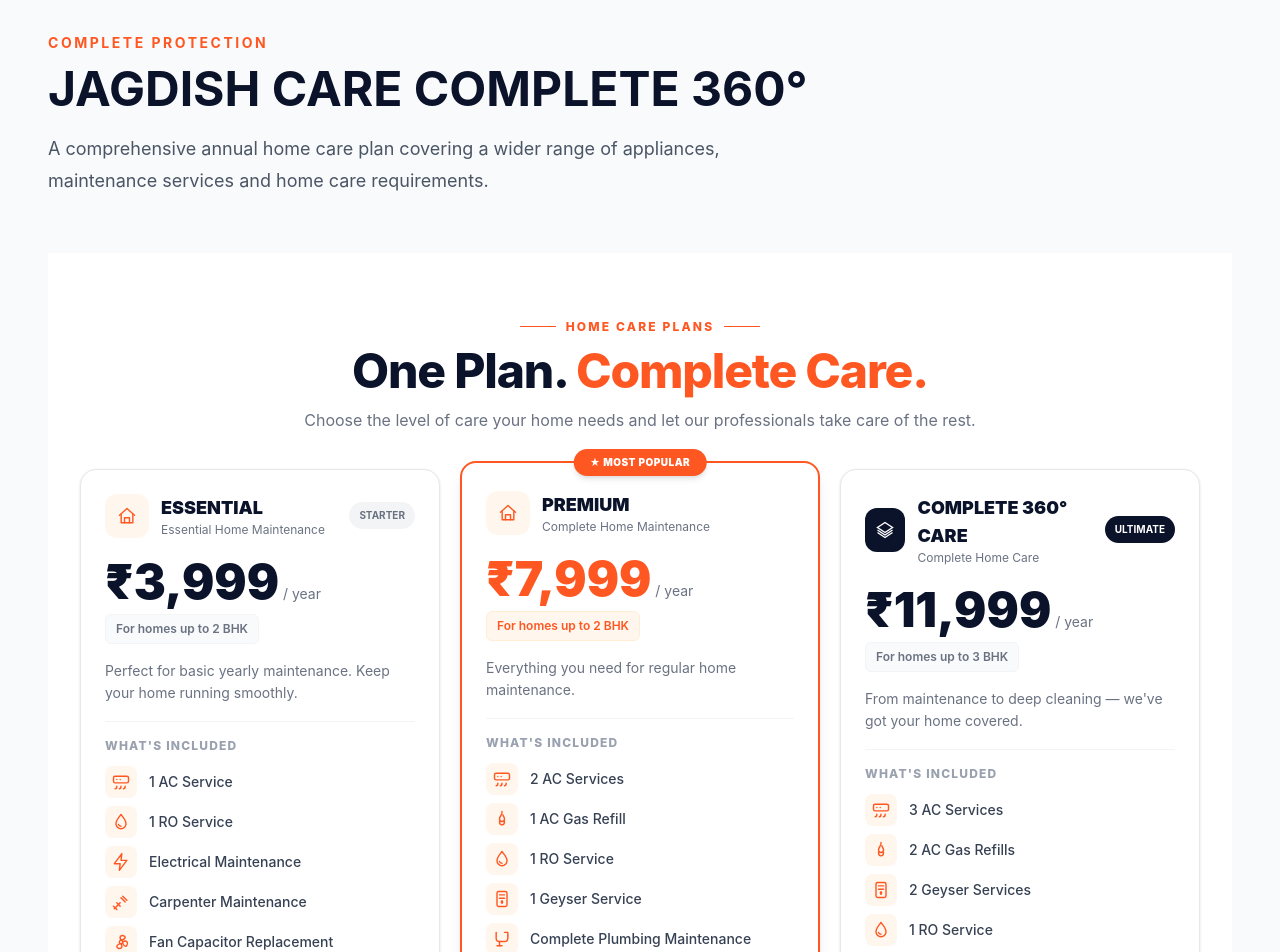
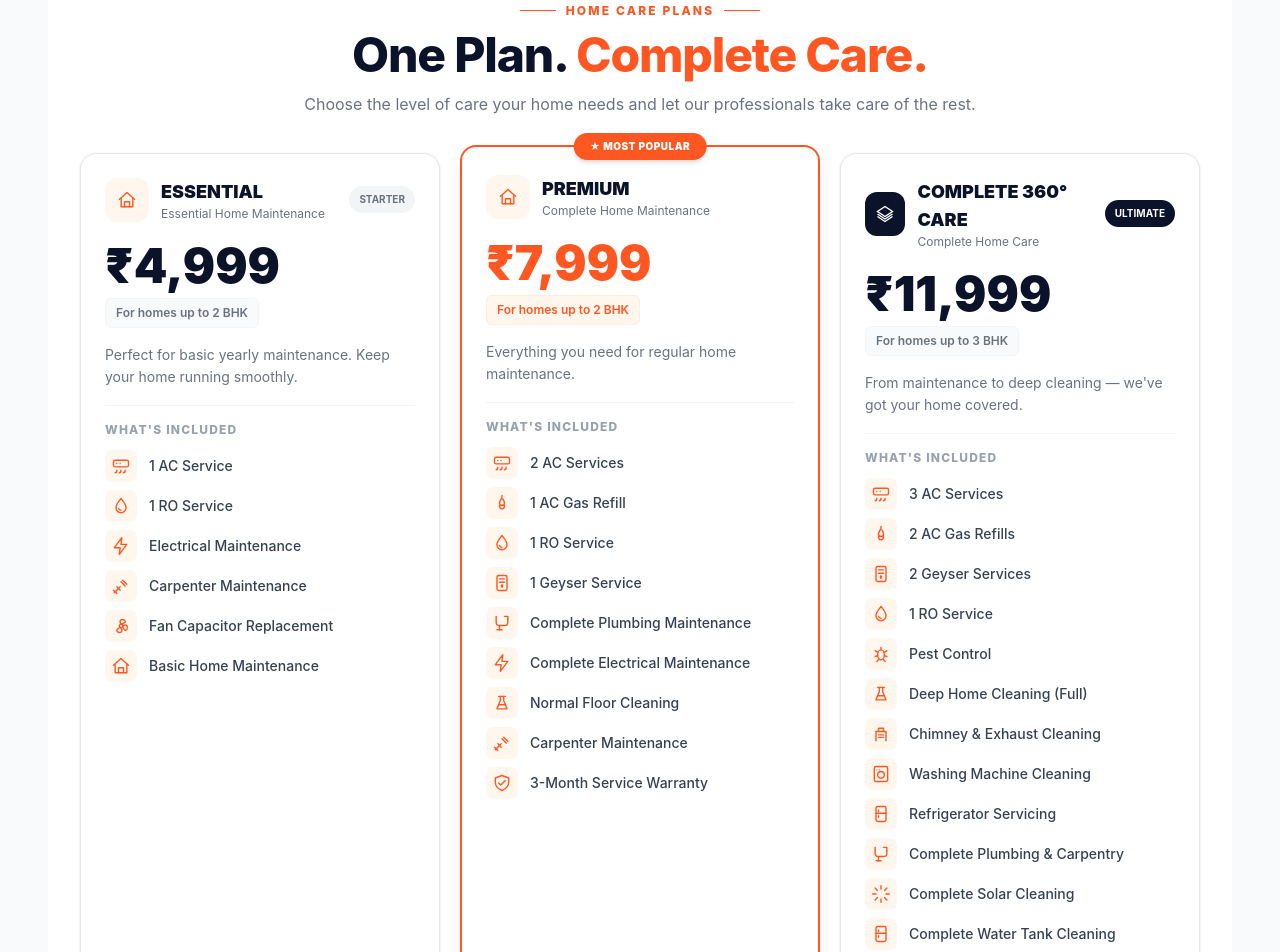
Before and after one commit to singhsubm/Jagdish-Care, a React (Vite) app: page /home-care-plans in a window 1280 px wide. Shown: the part 700-1652 px from the top of the page. Built offline with nearby package versions, Linux system fonts and the light colour scheme.

Commit message:
fix everything --

```diff
--- a/src/components/BookYourService.jsx
+++ b/src/components/BookYourService.jsx
@@ -158,7 +158,7 @@ const BookYourService = () => {
             {/* WhatsApp */}
 
             <a
-              href="https://wa.me/91XXXXXXXXXX"
+              href="https://wa.me/919415726796"
               target="_blank"
               rel="noreferrer"
               className="
@@ -242,7 +242,7 @@ const BookYourService = () => {
             {/* Call */}
 
             <a
-              href="tel:+91XXXXXXXXXX"
+              href="tel:+919415726796"
               className="
                 inline-flex
                 items-center
--- a/src/components/Care360Plans.jsx
+++ b/src/components/Care360Plans.jsx
@@ -108,6 +108,17 @@ const ServiceIcon = ({ type }) => {
     ),
 
     refrigerator: (
+      <>
+        <rect x="6" y="3" width="12" height="18" rx="2" />
+        <path d="M6 11h12M9 7v2M9 14v2" strokeLinecap="round" />
+      </>
+    ),
+    solar: (
+      <>
+        <path d="M12 2v4M12 18v4M4.93 4.93l2.83 2.83M16.24 16.24l2.83 2.83M2 12h4M18 12h4M4.93 19.07l2.83-2.83M16.24 7.76l2.83-2.83" />
+      </>
+    ),
+    "water tank": (
       <>
         <rect x="6" y="3" width="12" height="18" rx="2" />
         <path d="M6 11h12M9 7v2M9 14v2" strokeLinecap="round" />
@@ -455,12 +466,10 @@ const Care360Plans = () => {
               <div>
 
                 <span className="text-3xl lg:text-5xl font-black text-brand-dark">
-                  ₹3,999
+                  ₹4,999
                 </span>
 
-                <span className="text-xs lg:text-sm text-gray-500">
-                  {' '} / year
-                </span>
+
 
               </div>
 
@@ -671,9 +680,7 @@ const Care360Plans = () => {
                   ₹7,999
                 </span>
 
-                <span className="text-xs lg:text-sm text-gray-500">
-                  {' '} / year
-                </span>
+
 
               </div>
 
@@ -901,9 +908,7 @@ const Care360Plans = () => {
                   ₹11,999
                 </span>
 
-                <span className="text-xs lg:text-sm text-gray-500">
-                  {' '} / year
-                </span>
+
 
               </div>
 
@@ -994,6 +999,14 @@ const Care360Plans = () => {
 
                   <Feature icon="plumbing">
                     Complete Plumbing & Carpentry
+                  </Feature>
+
+                  <Feature icon="solar">
+                    Complete Solar Cleaning
+                  </Feature>
+
+                  <Feature icon="water tank">
+                    Complete Water Tank Cleaning
                   </Feature>
 
                   <Feature icon="ac">
--- a/src/components/Complete360Detail.jsx
+++ b/src/components/Complete360Detail.jsx
@@ -41,9 +41,7 @@ const Complete360Detail = () => {
                   ₹11,999
                 </span>
 
-                <span className="text-sm text-gray-500">
-                  / year
-                </span>
+
               </div>
 
               <p className="text-xs text-gray-500 mt-1">
@@ -232,6 +230,28 @@ const Complete360Detail = () => {
                   "Major woodwork/material extra",
                 ]}
               />
+              <Service
+                icon="☀️"
+                title="Complete Solar Cleaning"
+                quantity="Complete Solar Cleaning"
+                points={[
+                  "Solar panel cleaning",
+                  "Inverter inspection",
+                  "Cable and connection check",
+                  "System performance evaluation",
+                ]}
+              />
+              <Service
+                icon="💧"
+                title="Complete Water Tank Cleaning"
+                quantity="Complete Water Tank Cleaning"
+                points={[
+                  "Water tank cleaning",
+                  "Pipe and outlet inspection",
+                  "Sediment removal",
+                  "Disinfection and sanitization",
+                ]}
+              />
 
             </div>
 
@@ -335,9 +355,7 @@ const Complete360Detail = () => {
                   ₹11,999
                 </span>
 
-                <span className="text-xs text-gray-500">
-                  / year
-                </span>
+
               </div>
 
               <div className="mt-5 space-y-2 text-xs text-gray-600">
@@ -347,11 +365,17 @@ const Complete360Detail = () => {
                 <p>✓ Deep Home Cleaning</p>
                 <p>✓ Pest Control</p>
                 <p>✓ Plumbing + Electrical</p>
+                <p>✓ Carpentry</p>
+                <p>✓ Chimney & Exhaust Cleaning</p>
+                <p>✓ Washing Machine Cleaning</p>
+                <p>✓ Refrigerator Servicing</p>
+                <p>✓ Last-Month AC Refresh</p>
                 <p>✓ 6-Month Warranty</p>
-                <p>✓ Last-Month AC Refresh</p>
               </div>
 
-              <button className="mt-6 w-full py-3.5 rounded-xl bg-brand-orange text-white font-bold text-sm hover:bg-orange-600 transition">
+              <button onClick={() => {
+                window.location.href = "/contact";
+              }} className="mt-6 w-full py-3.5 rounded-xl bg-brand-orange text-white font-bold text-sm hover:bg-orange-600 transition">
                 Get Complete 360° Care →
               </button>
 
--- a/src/components/EssentialDetail.jsx
+++ b/src/components/EssentialDetail.jsx
@@ -40,9 +40,7 @@ const EssentialDetail = () => {
                     ₹3,999
                   </span>
 
-                  <span className="text-sm text-gray-500">
-                    / year
-                  </span>
+
                 </div>
 
                 <p className="text-xs text-gray-500 mt-1">
@@ -216,16 +214,35 @@ const EssentialDetail = () => {
                   ₹3,999
                 </span>
 
-                <span className="text-xs text-gray-500">
-                  / year
-                </span>
+
               </div>
 
-              <p className="mt-2 text-xs text-gray-500">
-                For homes up to 2 BHK
+              <p>
+                <span className="text-xs text-gray-500">
+                  1 AC Service
+                </span>
+              </p>
+              <p>
+                <span className="text-xs text-gray-500">
+                  1 RO Service
+                </span>
+              </p>
+              <p>
+                <span className="text-xs text-gray-500">
+                  Electrical Maintenance
+                </span>
+              </p>
+              <p>
+                <span className="text-xs text-gray-500">
+                  Carpenter Maintenance
+                </span>
               </p>
 
+
               <button
+                onClick={() => {
+                  window.location.href = "/contact";
+                }}
                 className="mt-6 w-full py-3.5 rounded-xl bg-brand-orange text-white font-bold text-sm hover:bg-orange-600 transition"
               >
                 Get Essential Plan →
--- a/src/components/HomeCarePlansPage.jsx
+++ b/src/components/HomeCarePlansPage.jsx
@@ -6,7 +6,6 @@ const plans = [
   {
     name: "JAGDISH CARE ESSENTIAL",
     price: "₹3,999",
-    period: "/ Year",
     description:
       "Essential home maintenance support for everyday household needs.",
     ideal: "Ideal for homes up to 2 BHK",
@@ -22,7 +21,6 @@ const plans = [
   {
     name: "JAGDISH CARE PREMIUM",
     price: "₹7,999",
-    period: "/ Year",
     description:
       "Complete maintenance support with additional appliance and service coverage.",
     ideal: "Ideal for regular home maintenance",
@@ -77,23 +75,8 @@ const HomeCarePlansPage = () => {
 
 
       {/* COMPLETE 360 */}
-      <section className="bg-gray-50 py-16 sm:py-20 lg:py-24">
+      <section className="bg-gray-50 py-0 ">
         <div className="max-w-7xl mx-auto px-5 sm:px-8 lg:px-12">
-
-          <div className="mb-10 sm:mb-14">
-            <p className="text-sm font-bold uppercase tracking-[0.18em] text-brand-orange">
-              Complete Protection
-            </p>
-
-            <h2 className="mt-3 text-3xl sm:text-4xl lg:text-5xl font-bold text-brand-dark">
-              JAGDISH CARE COMPLETE 360°
-            </h2>
-
-            <p className="mt-5 max-w-3xl text-gray-600 text-base sm:text-lg leading-8">
-              A comprehensive annual home care plan covering a wider range of
-              appliances, maintenance services and home care requirements.
-            </p>
-          </div>
 
           {/* Existing Care360Plans component */}
           <Care360Plans />
@@ -175,7 +158,7 @@ const HomeCarePlansPage = () => {
           </p>
 
           <a
-            href="https://wa.me/919415726896"
+            href="https://wa.me/919415726796"
             target="_blank"
             rel="noreferrer"
             className="inline-flex mt-8 items-center justify-center rounded-full bg-brand-orange px-8 py-4 font-bold text-white transition-all hover:scale-[1.02] hover:bg-orange-600"
--- a/src/components/PremiumDetail.jsx
+++ b/src/components/PremiumDetail.jsx
@@ -41,9 +41,7 @@ const PremiumDetail = () => {
                   ₹7,999
                 </span>
 
-                <span className="text-sm text-gray-500">
-                  / year
-                </span>
+
               </div>
 
               <p className="text-xs text-gray-500 mt-1">
@@ -258,9 +256,7 @@ const PremiumDetail = () => {
                   ₹7,999
                 </span>
 
-                <span className="text-xs text-gray-500">
-                  / year
-                </span>
+
               </div>
 
               <div className="mt-5 space-y-2 text-xs text-gray-600">
@@ -273,7 +269,9 @@ const PremiumDetail = () => {
                 <p>✓ 3-Month Warranty</p>
               </div>
 
-              <button className="mt-6 w-full py-3.5 rounded-xl bg-brand-orange text-white font-bold text-sm hover:bg-orange-600 transition">
+              <button onClick={() => {
+                window.location.href = "/contact";
+              }} className="mt-6 w-full py-3.5 rounded-xl bg-brand-orange text-white font-bold text-sm hover:bg-orange-600 transition">
                 Get Premium Plan →
               </button>
 
--- a/src/components/PricingPlansSection.jsx
+++ b/src/components/PricingPlansSection.jsx
@@ -9,7 +9,6 @@ const PricingPlansSection = () => {
       name: 'JAGDISH CARE ESSENTIAL',
       badge: 'Essential Home Maintenance',
       price: '₹3,999',
-      period: '/ Year',
       desc: 'For homes up to 2 BHK. Ghar ke regular chhote-mote maintenance issues ke liye.',
       borderColor: 'border-orange-200',
       bgColor: 'bg-white',
@@ -39,7 +38,6 @@ const PricingPlansSection = () => {
       name: 'JAGDISH CARE PREMIUM',
       badge: 'Most Popular ⭐',
       price: '₹7,999',
-      period: '/ Year',
       desc: 'Complete Home Maintenance for homes up to 2 BHK. Sabse zyada popular aur comprehensive.',
       borderColor: 'border-[#F25A2B] ring-2 ring-[#F25A2B]/30',
       bgColor: 'bg-[#FFFBF8]',
@@ -70,7 +68,6 @@ const PricingPlansSection = () => {
       name: 'JAGDISH CARE COMPLETE 360°',
       badge: 'Flagship Plan 🔥',
       price: '₹11,999',
-      period: '/ Year',
       desc: 'Complete Home Care from Maintenance to Deep Cleaning & Last-Month Refresh.',
       borderColor: 'border-purple-300',
       bgColor: 'bg-white',
```
Also changed, not shown: src/components/Hero.jsx (+7 -3 lines).
